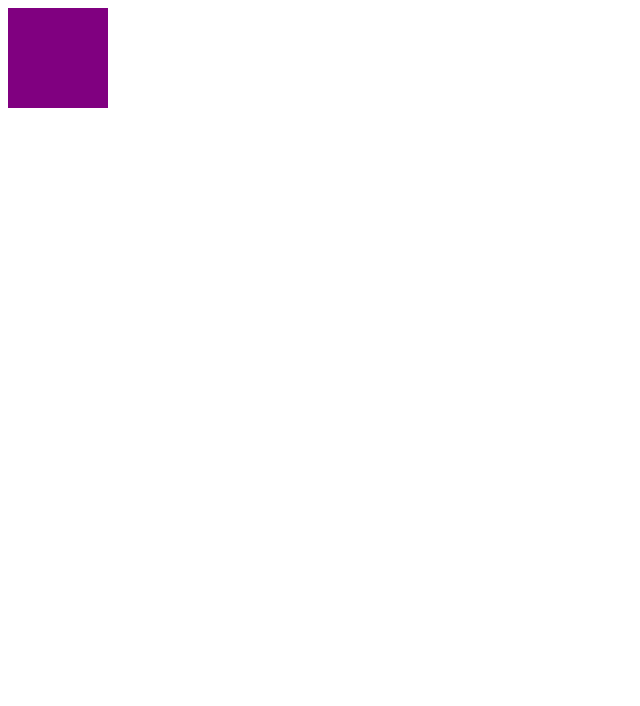
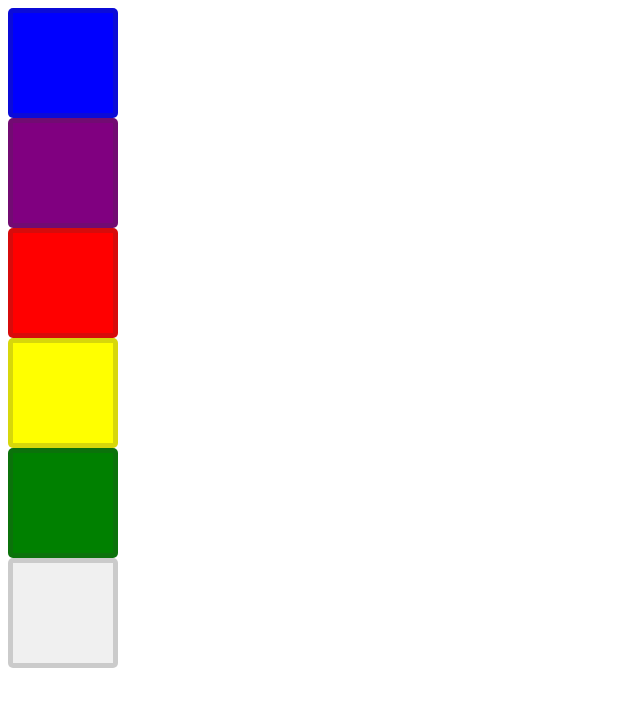
Before and after one commit to leblancdavid/MaterialReskin, an Angular app in the folder reskin-test-app/: page / in a window 1280 px wide. Shown: the top 706 px of the page, without its empty margins (0-640 px from the left). Built offline with nearby package versions, Linux system fonts and the light colour scheme.

Commit message:
Added all the sample buttons and some more styling

```diff
--- a/reskin-test-app/src/app/app.component.html
+++ b/reskin-test-app/src/app/app.component.html
@@ -1 +1,6 @@
+<hx-raised-button [color]="colors.Primary"></hx-raised-button>
+<hx-raised-button [color]="colors.Secondary"></hx-raised-button>
+<hx-raised-button [color]="colors.Error"></hx-raised-button>
+<hx-raised-button [color]="colors.Warning"></hx-raised-button>
+<hx-raised-button [color]="colors.Success"></hx-raised-button>
 <hx-raised-button></hx-raised-button>
--- a/reskin-test-app/src/app/app.component.ts
+++ b/reskin-test-app/src/app/app.component.ts
@@ -1,4 +1,5 @@
 import { Component } from '@angular/core';
+import { ColorPalette } from './theming/color-palette.enum';
 
 @Component({
   selector: 'app-root',
@@ -7,4 +8,5 @@ import { Component } from '@angular/core';
 })
 export class AppComponent {
   title = 'app';
+  colors = ColorPalette
 }
--- a/reskin-test-app/src/app/buttons/raised-button/raised-button.component.html
+++ b/reskin-test-app/src/app/buttons/raised-button/raised-button.component.html
@@ -1,2 +1,2 @@
-<div class="hx-raised-button" [hxTheming]="colorPalette">
+<div class="hx-raised-button" [hxTheming]="color">
 </div>
--- a/reskin-test-app/src/app/buttons/raised-button/raised-button.component.scss
+++ b/reskin-test-app/src/app/buttons/raised-button/raised-button.component.scss
@@ -7,6 +7,7 @@
 
     .hx-default-color {
         background-color: rgb(240, 240, 240);
+
     }
     .hx-error-color {
         background-color: $error;
@@ -28,4 +29,15 @@
 .hx-raised-button {
     width: 100px;
     height: 100px;
+    border: 5px solid rgba(55,55,55, 0.2);
+    border-radius: 5px;
 }
+
+.hx-raised-button:hover {
+    border: 5px solid rgba(0,0,0, 0.4);
+}
+
+.hx-raised-button:active {
+    -webkit-filter: invert(50%);
+    filter: invert(50%);
+}
--- a/reskin-test-app/src/app/buttons/raised-button/raised-button.component.ts
+++ b/reskin-test-app/src/app/buttons/raised-button/raised-button.component.ts
@@ -1,4 +1,4 @@
-import { Component, OnInit } from '@angular/core';
+import { Component, OnInit, Input } from '@angular/core';
 import { ColorPalette } from '../../theming/color-palette.enum';
 
 @Component({
@@ -8,11 +8,12 @@ import { ColorPalette } from '../../theming/color-palette.enum';
 })
 export class RaisedButtonComponent implements OnInit {
 
-  private colorPalette: ColorPalette;
-  constructor() { }
+  @Input() color: ColorPalette;
+  constructor() {
+    this.color = ColorPalette.Default;
+   }
 
   ngOnInit() {
-    this.colorPalette = ColorPalette.Secondary;
   }
 
 }
--- a/reskin-test-app/src/app/theming/theming.directive.ts
+++ b/reskin-test-app/src/app/theming/theming.directive.ts
@@ -9,7 +9,6 @@ export class ThemingDirective implements OnInit {
   @Input() hxTheming: ColorPalette;
   constructor(private renderer: Renderer2, private hostElement: ElementRef)
   {
-    console.log('hxtheming created');
   }
 
   ngOnInit(): void {
```
